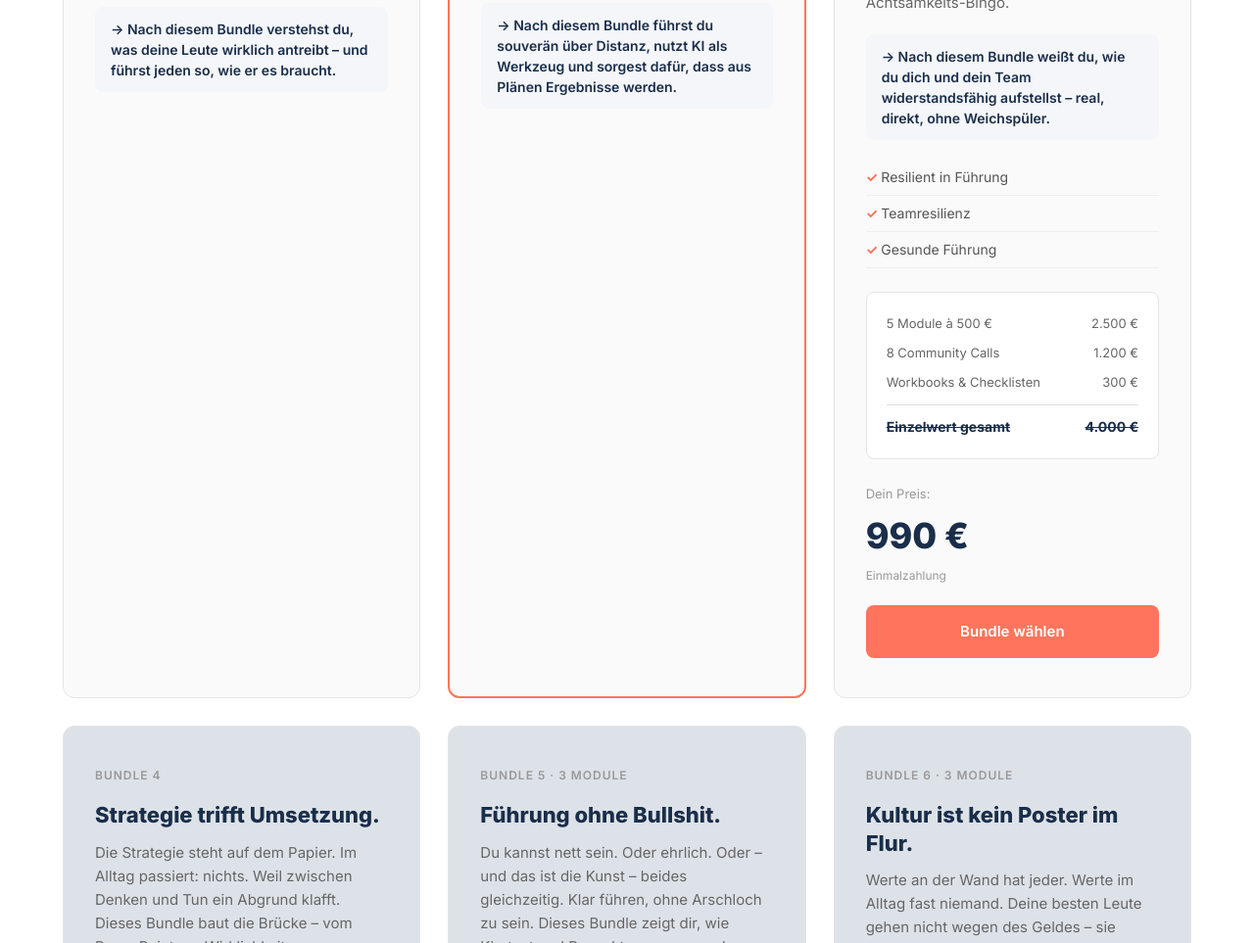
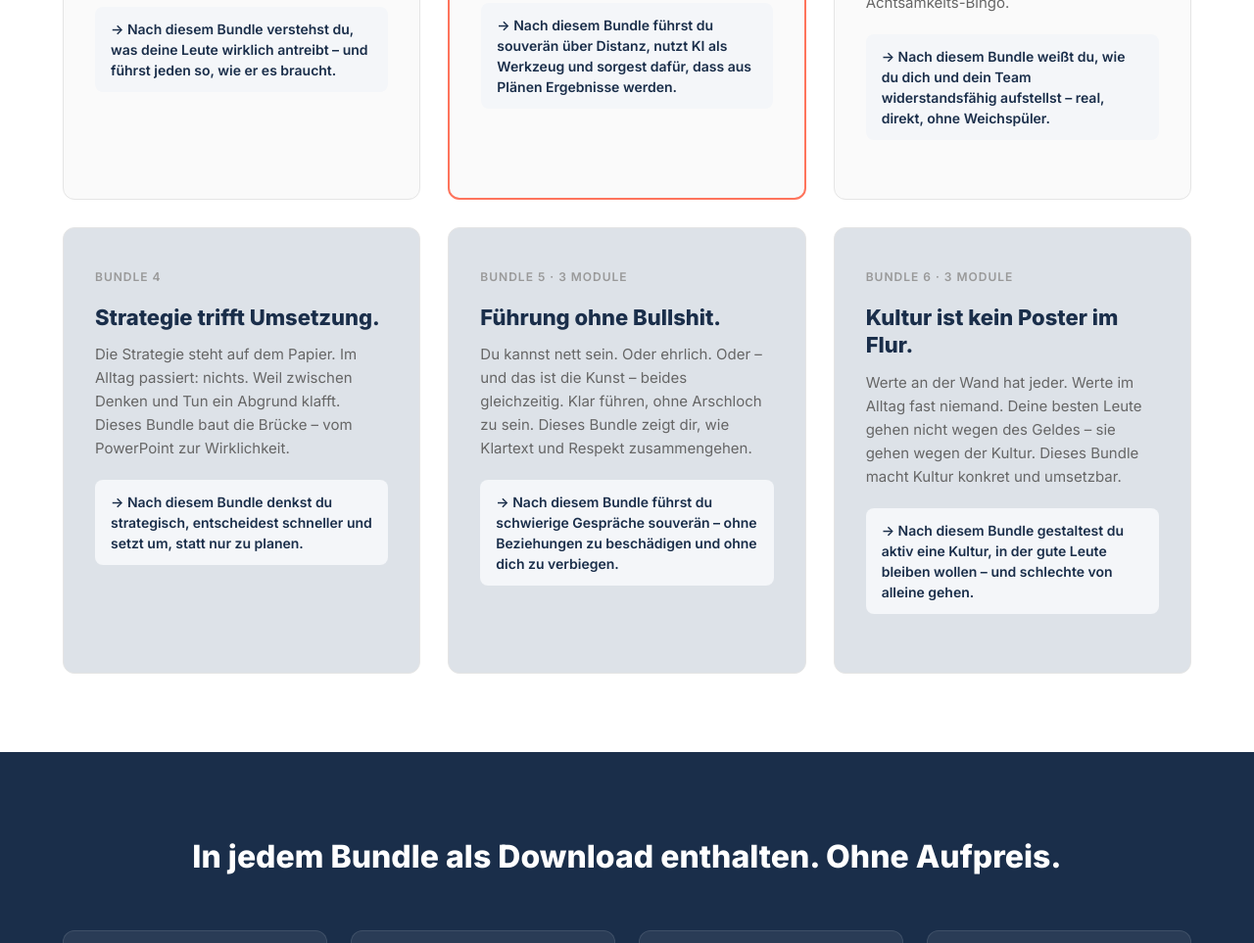
Before and after one commit to RainerWinter/winterfest-online, a plain HTML site: page index.html in a window 1280 px wide. Shown: the part 5242-6205 px from the top of the page at 98% size. Drawn offline with Linux system fonts and the light colour scheme; files that its build step writes are made by us from their sources; files whose address does not match are found by name.

Commit message:
Remove bundle 3 details from index.html
Removed details of bundle 3 including modules, pricing, and call information.

```diff
--- a/index.html
+++ b/index.html
@@ -1675,21 +1675,7 @@
                 <h3>Läuft bei mir - Vom Feuerwehrmann zum Teamentwickler</h3>
                 <p class="bundle-desc">Du funktionierst – aber zu welchem Preis? Dieses Bundle ist für Führungskräfte, die spüren, dass Dauervollgas keine Strategie ist. Für dich nicht. Für dein Team nicht. Ohne Räucherstäbchen und Achtsamkeits-Bingo.</p>
                 <div class="bundle-result">Nach diesem Bundle weißt du, wie du dich und dein Team widerstandsfähig aufstellst – real, direkt, ohne Weichspüler.</div>
-                <ul class="bundle-modules">
-                    <li>Resilient in Führung</li>
-                    <li>Teamresilienz</li>
-                    <li>Gesunde Führung</li>
-                </ul>
-                <div class="bundle-breakdown">
-                    <div class="breakdown-line"><span>5 Module à 500 €</span><span>2.500 €</span></div>
-                    <div class="breakdown-line"><span>8 Community Calls</span><span>1.200 €</span></div>
-                    <div class="breakdown-line"><span>Workbooks & Checklisten</span><span>300 €</span></div>
-                    <div class="breakdown-line total"><span>Einzelwert gesamt</span><span>4.000 €</span></div>
-                </div>
-                <div class="bundle-your-price-label">Dein Preis:</div>
-                <div class="bundle-price">990 €</div>
-                <div class="bundle-price-info">Einmalzahlung </div>
-                <a href="https://alfima.com/winterfest_online/resilient-fuhren-resiliente-teams" target="_blank" class="bundle-cta">Bundle wählen</a>
+
             </div>
 
             <!-- BUNDLE 4 -->
```
